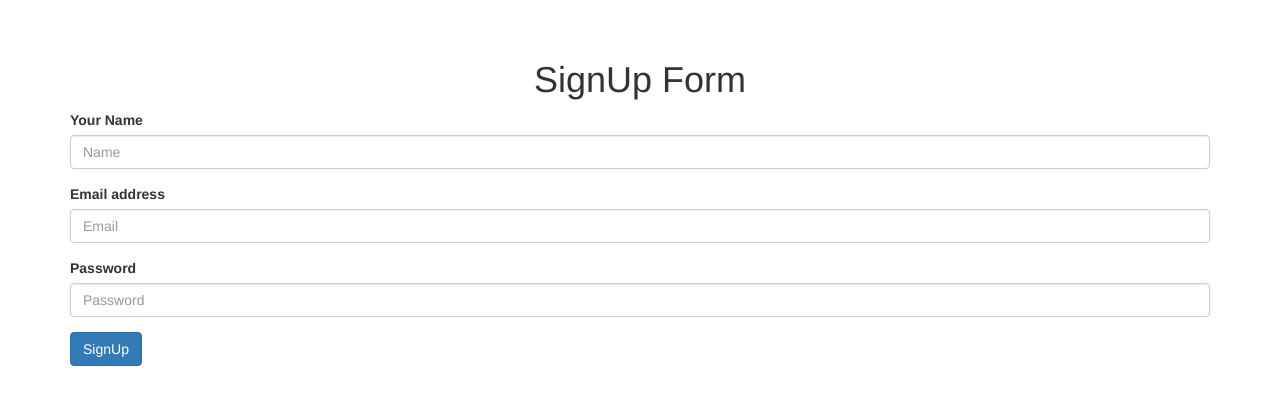
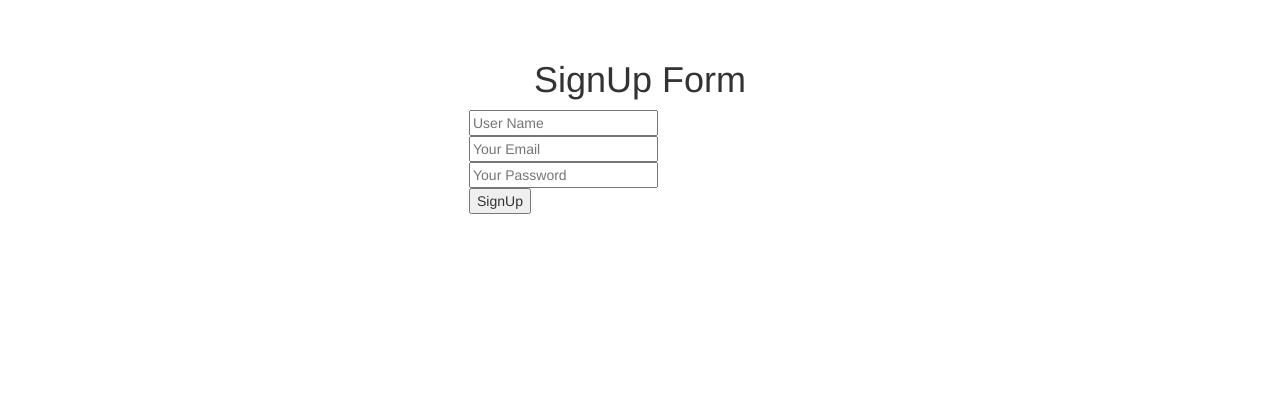
Before and after one commit to amrfayad/TestSaaSBase, a PHP site: page /SaaSBase/register.php in a window 1280 px wide. Shown: the top 405 px of the page. Run offline with PHP 8.4, Linux system fonts and the light colour scheme.

Commit message:
Demo Comments

```diff
--- a/accept_invitation.php
+++ b/accept_invitation.php
@@ -18,13 +18,14 @@
         var email = $('#email').val();
         var key = "e10adc3949ba59abbe56e057f20f883e";
         var action = "accept_invitation";
-        var data = action + '' + email + '' + pass + '' + key;
+	var team_id = 1 ;
+        var data = action + '' + email + '' + pass + ''+team_id+''+ key;
         var hashed = md5(data);
         var userData = {
             action: action,
             email: email,
             pass: pass,
-            team_id: 1
+            team_id: team_id,
         };
         $.ajax(
             {
--- a/assign_billing.php
+++ b/assign_billing.php
@@ -16,7 +16,7 @@
             function loginMessage() {
                 var team_id = 1 ;
                 var admin_pass = md5($('#pass').val());
-                var user_id =2;
+                var user_id =10;
                 var key = "e10adc3949ba59abbe56e057f20f883e";
                 var action = "assign_billing"
                 var data=action+''+team_id+''+admin_pass+''+user_id+''+key;
--- a/change_password.php
+++ b/change_password.php
@@ -20,7 +20,7 @@
             var password_confirmation=$('#password_confirmation').val();
             var key = "e10adc3949ba59abbe56e057f20f883e";
             var action = "change_password";
-            var data=action+''+email+''+password+''+password_confirmation+''+key;
+            var data=action+''+email+''+old_password+''+password+''+password_confirmation+''+key;
             var hashed = md5(data);
             var userData = {
                 action: action,
--- a/register.php
+++ b/register.php
@@ -14,21 +14,39 @@
 <script src="js/md5.min.js"></script>
 
 <script>
-    function signupMessage(){
-        var name=$('#name').val();
-        var mail=$('#email').val();
-        var pass=md5($('#passwd').val());
-        var action="signup";
-        var key = "e10adc3949ba59abbe56e057f20f883e";
-        var data=action+''+name+''+mail+''+pass+''+key;
-        //alert(data); exit;
-        var hashed = md5(data);
-        var Data = {
+
+ function signupMessage() {
+             var name = $('#name').val();
+             var mail = $('#email').val();
+              var pass = md5($('#passwd').val());
+             var action = "signup";
+             var team_id = $('#team_id').val();
+             var Data;
+             var key = 'e10adc3949ba59abbe56e057f20f883e';
+             var hashed;
+             if (team_id === undefined)
+             {
+                 var data = action + '' + name + '' + mail + '' + pass + '' + key;
+                 hashed = md5(data);
+                 Data = {
  			action: action,
                         name: name,
                         email: mail,
                         pass: pass
                  };
+              }
+	else
+	{
+		var data = action + '' + name + '' + mail + '' + pass + '' + team_id +''+ key ;
+                hashed = md5(data);
+                Data = {
+                     action: action,
+                     name: name,
+                     email: mail,
+                     pass: pass,
+                     team_id: team_id
+                 };
+	}
 		$.ajax(
                          {
                              type:'post',
@@ -44,28 +62,37 @@
                              	}
 
                          });
+
     }
+
 </script>
 <body>
 <br><br>
 <h1 align="center">SignUp Form</h1>
 <div class="container">
-    <div class="form">
-
-        <div class="form-group">
-            <label for="Name">Your Name</label>
-            <input type="text" class="form-control" id="name" placeholder="Name">
-        </div>
-        <div class="form-group">
-            <label for="Email1">Email address</label>
-            <input type="email" class="form-control" id="email" placeholder="Email">
-        </div>
-        <div class="form-group">
-            <label for="Password">Password</label>
-            <input type="password" class="form-control" id="passwd" placeholder="Password">
-        </div>
-        <button type="submit" class="btn btn-primary" onclick="signupMessage()">SignUp</button>
-    </div>
+    <form method="post">
+         <table align="center" width="30%" border="0">
+             <tr>
+                 <td><input type="text" name="uname" id="name" placeholder="User Name" required /></td>
+             </tr>
+             <tr>
+                <td><input type="email" name="email"  id="email" placeholder="Your Email" required /></td>
+             </tr>
+             <tr>
+                 <td><input type="password" name="pass" id="passwd" placeholder="Your Password" required /></td>
+             </tr>
+             <?php if (isset($_GET['team_id'])) { ?>
+                 <tr>
+                    <td><input type="hidden" name="team_id" id="team_id" value="<?php echo $_GET['team_id'] ?>"/></td>
+                 </tr>
+                 <?php
+             }
+             ?>
+             <tr>
+                 <td><input type="button" name="submit" value="SignUp" onclick="signupMessage()"></td>
+             </tr>
+        </table>
+     </form>
 </div>
 </body>
 </html>
```
Also changed, not shown: forgot_password.php (+4 -3 lines). Lines whose indentation alone changed are shown as unchanged.
